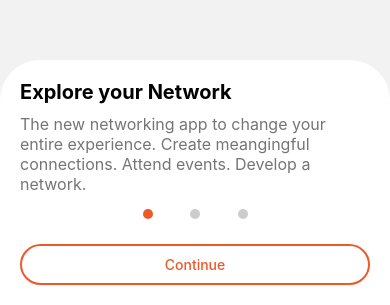
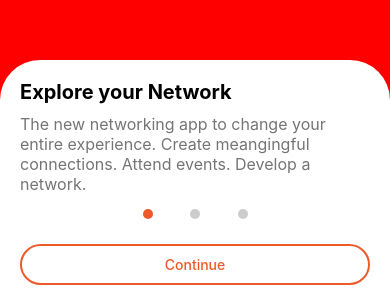
Before and after one commit to ProgrammerSteve/rnImageLoadingScreen, a React Native app: screen / in a window 390 px wide. Shown: the part 539-844 px from the top of the page. Built offline with nearby package versions, Linux system fonts and the light colour scheme.

Commit message:
fixed top view so that bottomView overlaps slightly

```diff
--- a/App.tsx
+++ b/App.tsx
@@ -5,6 +5,7 @@ import BottomContainer from './components/BottomContainer';
 export default function App() {
   return (
     <View style={styles.container}>
+      <View style={{flex:1,backgroundColor:"red", width:"100%"}}/>
       <BottomContainer/>
     </View>
   );
--- a/components/BottomContainer.tsx
+++ b/components/BottomContainer.tsx
@@ -23,8 +23,9 @@ export default BottomContainer
 
 const styles=StyleSheet.create({
     bottomContainer:{
-        position:"absolute",
-        bottom:0,
+        // position:"absolute",
+        // bottom:0,
+        marginTop:-40,
         borderTopLeftRadius:40,
         borderTopRightRadius:40,
         padding:20,
```
